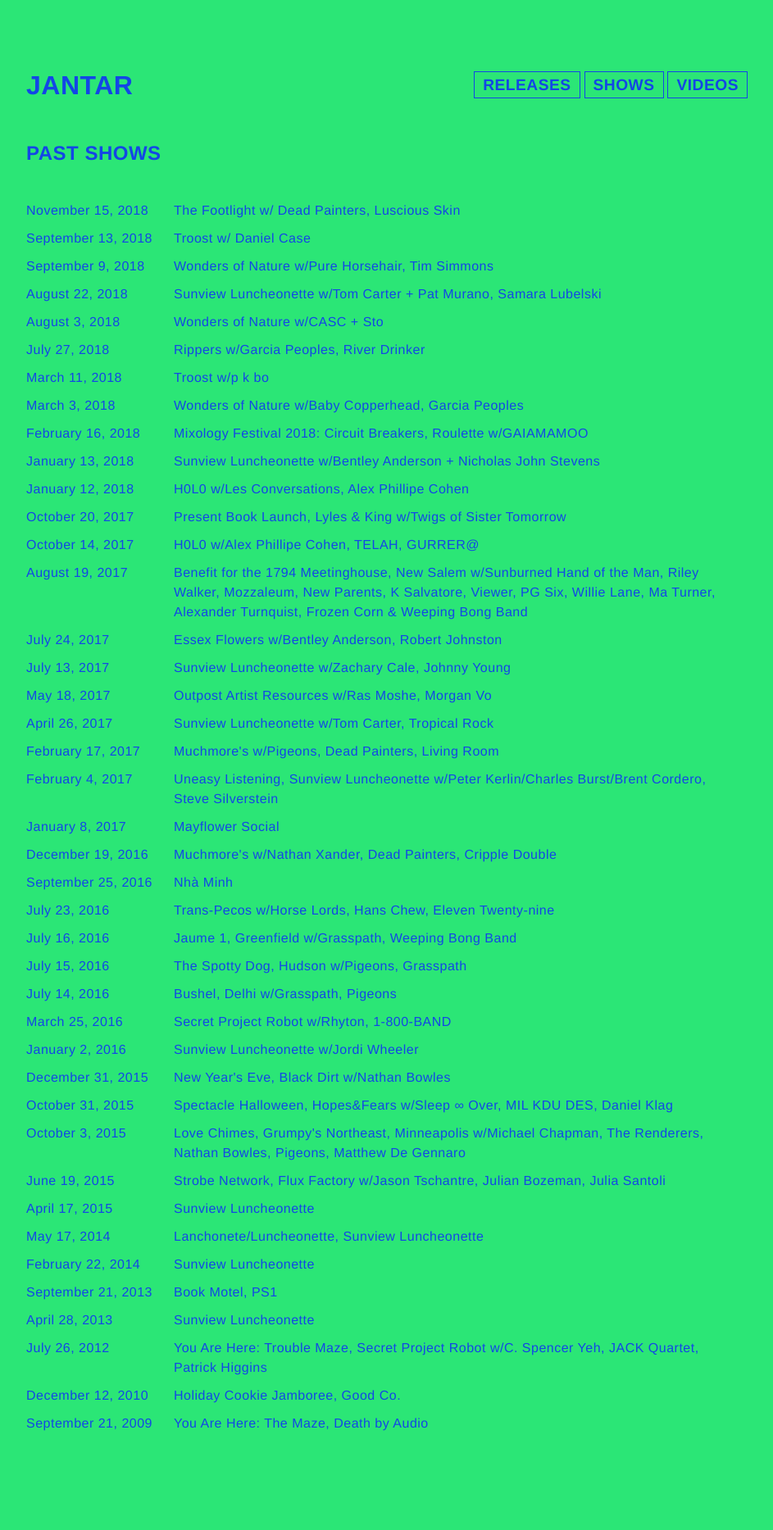
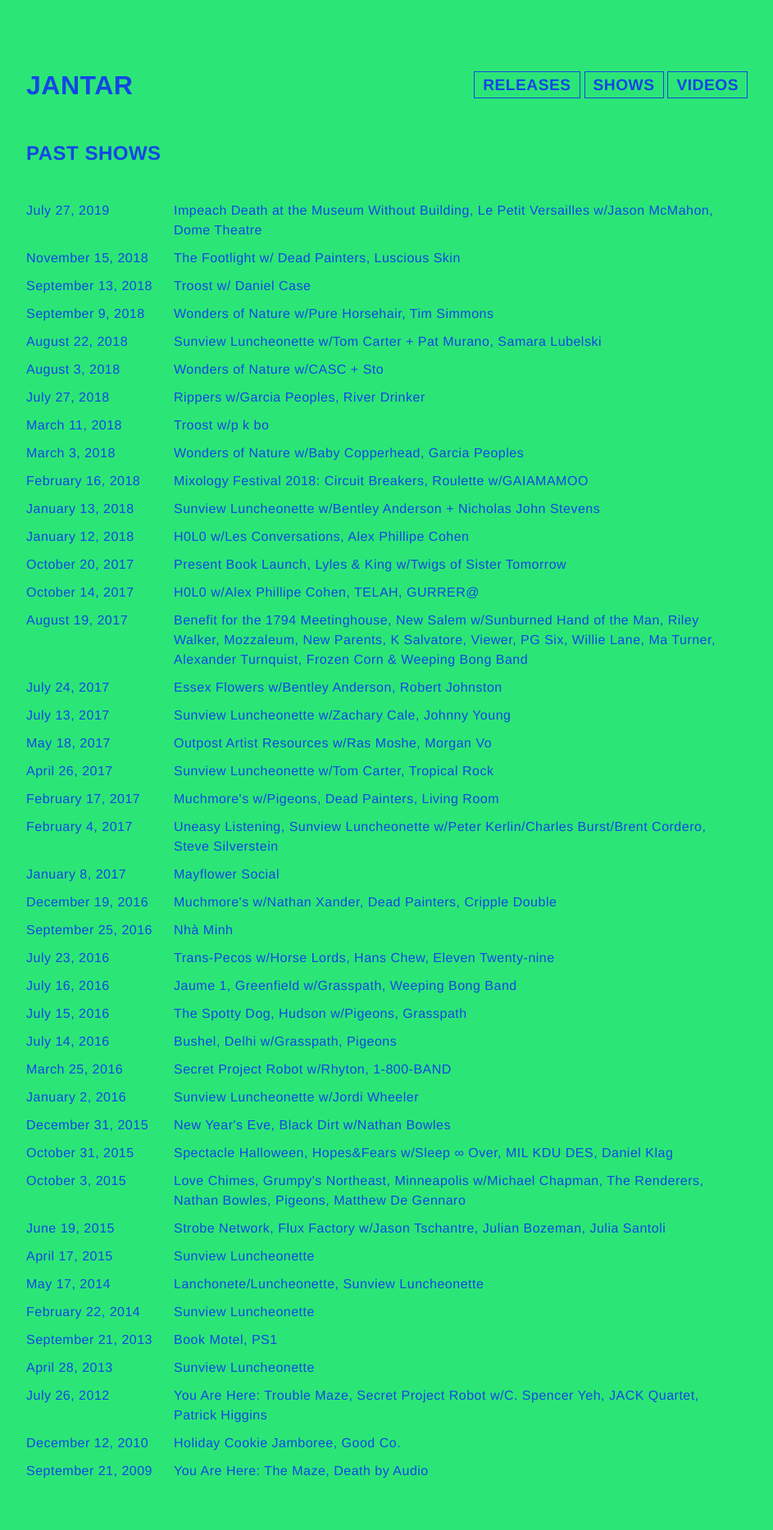
Before and after one commit to kirsten/thejantar.com, a Jekyll site: the page built from shows.html, in a window 1280 px wide. Shown: the whole page at 82% size, without its empty margins (168-1111 px from the left). Built offline with Jekyll 4.4.1, drawn with Linux system fonts in a browser that asks for light colours; before the commit the page ends 1809 px from its top, so only the background shows below that.

Commit message:
Add impeach death show to list

```diff
--- a/_data/shows.yml
+++ b/_data/shows.yml
@@ -1,3 +1,7 @@
+- date:  2019-07-27 20:00:00
+  title: "Impeach Death at the Museum Without Building, Le Petit Versailles w/Jason McMahon, Dome Theatre"
+  link: "https://www.facebook.com/events/438787900293062/"
+
 - date:  2018-11-15 20:00:00
   title: "The Footlight w/ Dead Painters, Luscious Skin"
 
```
